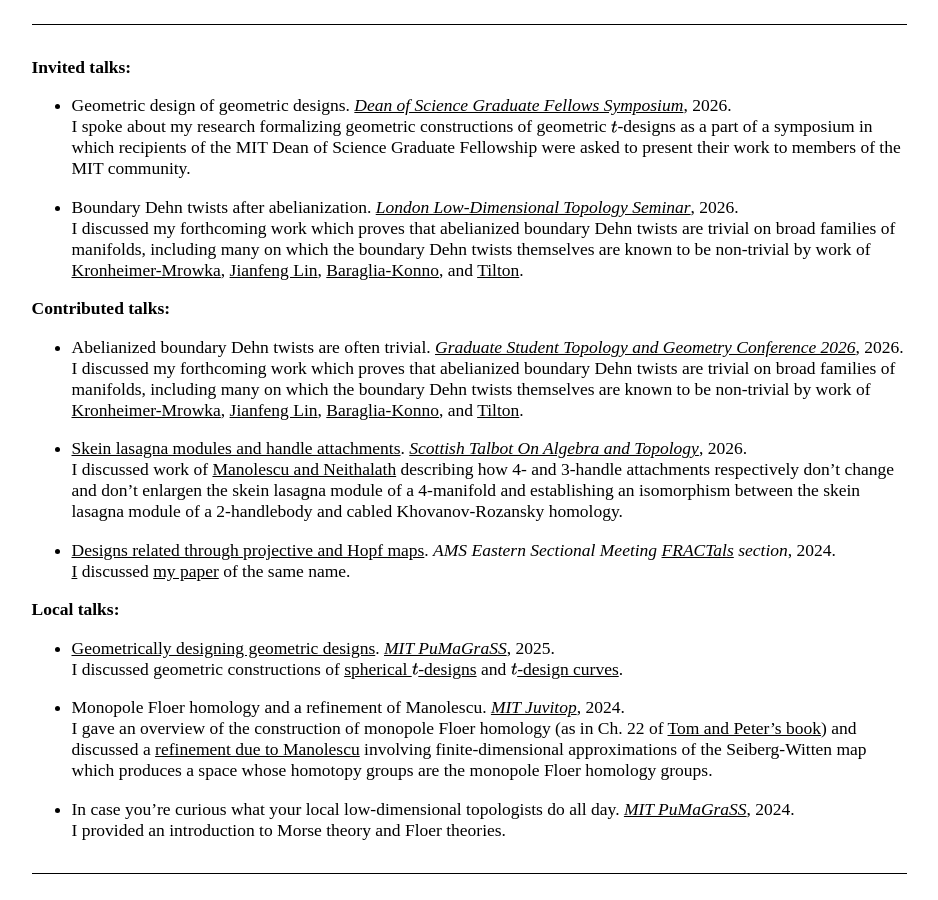
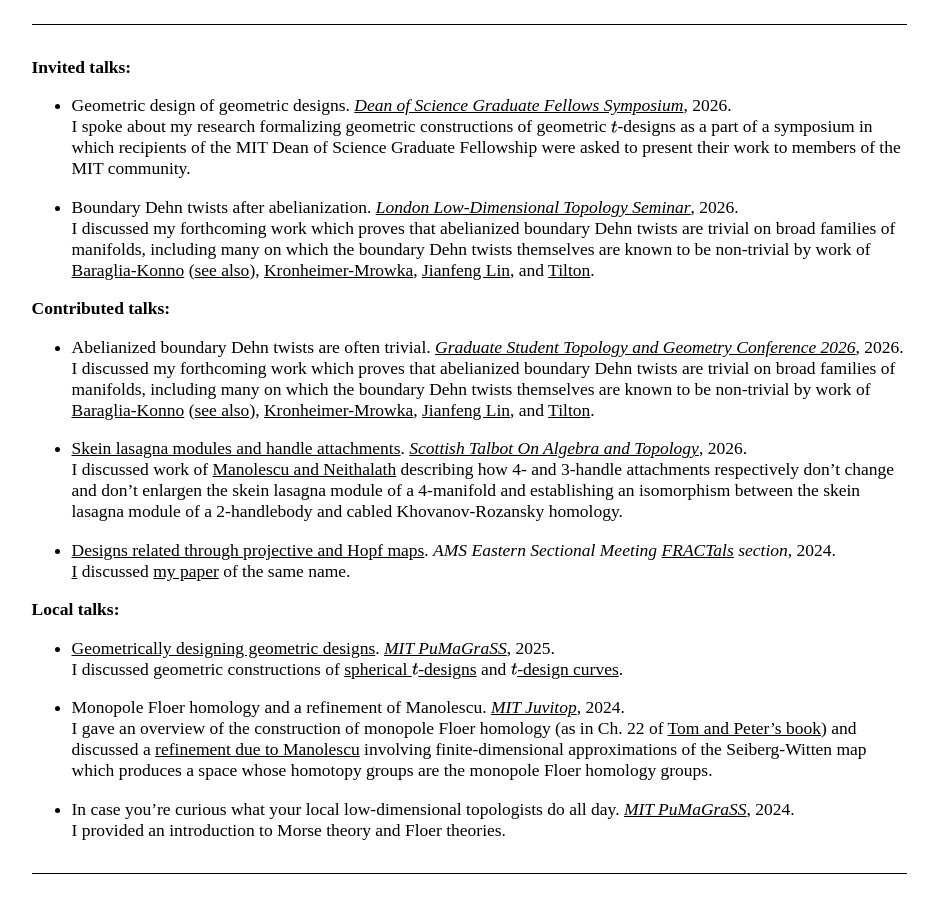
Before and after one commit to AyodejiLindblad/AyodejiLindblad.github.io, a Jekyll site: the page built from index.md, in a window 1280 px wide and 900 px high, scrolled down 1514 px. Shown: the whole window, without its empty margins (171-1109 px from the left). Built offline with Jekyll 4.4.1, drawn with Linux system fonts in a browser that asks for light colours; some web fonts are replaced.

Commit message:
see also

```diff
--- a/index.md
+++ b/index.md
@@ -80,12 +80,12 @@ Joint with [Enrico Colón](https://www.math.harvard.edu/people/colon-enrico/), [
     I spoke about my research formalizing geometric constructions of geometric $t$-designs as a part of a symposium in which recipients of the MIT Dean of Science Graduate Fellowship were asked to present their work to members of the MIT community.
 
 * Boundary Dehn twists after abelianization. *[London Low-Dimensional Topology Seminar](https://sites.google.com/view/londonlowdimensionaltopology)*, 2026.
-    I discussed my forthcoming work which proves that abelianized boundary Dehn twists are trivial on broad families of manifolds, including many on which the boundary Dehn twists themselves are known to be non-trivial by work of [Kronheimer-Mrowka](https://archive.intlpress.com/site/pub/files/_fulltext/journals/mrl/2020/0027/0006/MRL-2020-0027-0006-a008.pdf), [Jianfeng Lin](https://msp.org/gt/2023/27-5/gt-v27-n5-p07-s.pdf), [Baraglia-Konno](https://arxiv.org/abs/2412.14398), and [Tilton](https://arxiv.org/abs/2511.16804).
+    I discussed my forthcoming work which proves that abelianized boundary Dehn twists are trivial on broad families of manifolds, including many on which the boundary Dehn twists themselves are known to be non-trivial by work of [Baraglia-Konno](https://londmathsoc.onlinelibrary.wiley.com/doi/full/10.1112/topo.12229) ([see also](https://arxiv.org/abs/2412.14398)), [Kronheimer-Mrowka](https://archive.intlpress.com/site/pub/files/_fulltext/journals/mrl/2020/0027/0006/MRL-2020-0027-0006-a008.pdf), [Jianfeng Lin](https://msp.org/gt/2023/27-5/gt-v27-n5-p07-s.pdf), and [Tilton](https://arxiv.org/abs/2511.16804).
 
 **Contributed talks:**
 
 * Abelianized boundary Dehn twists are often trivial. *[Graduate Student Topology and Geometry Conference 2026](https://sites.google.com/view/londonlowdimensionaltopology)*, 2026.
-    I discussed my forthcoming work which proves that abelianized boundary Dehn twists are trivial on broad families of manifolds, including many on which the boundary Dehn twists themselves are known to be non-trivial by work of [Kronheimer-Mrowka](https://archive.intlpress.com/site/pub/files/_fulltext/journals/mrl/2020/0027/0006/MRL-2020-0027-0006-a008.pdf), [Jianfeng Lin](https://msp.org/gt/2023/27-5/gt-v27-n5-p07-s.pdf), [Baraglia-Konno](https://arxiv.org/abs/2412.14398), and [Tilton](https://arxiv.org/abs/2511.16804).
+    I discussed my forthcoming work which proves that abelianized boundary Dehn twists are trivial on broad families of manifolds, including many on which the boundary Dehn twists themselves are known to be non-trivial by work of [Baraglia-Konno](https://londmathsoc.onlinelibrary.wiley.com/doi/full/10.1112/topo.12229) ([see also](https://arxiv.org/abs/2412.14398)), [Kronheimer-Mrowka](https://archive.intlpress.com/site/pub/files/_fulltext/journals/mrl/2020/0027/0006/MRL-2020-0027-0006-a008.pdf), [Jianfeng Lin](https://msp.org/gt/2023/27-5/gt-v27-n5-p07-s.pdf), and [Tilton](https://arxiv.org/abs/2511.16804).
 
 * [Skein lasagna modules and handle attachments](talks/Skein-lasagna-modules-and-handle-attachments.pdf). *[Scottish Talbot On Algebra and Topology](https://sites.google.com/view/stoat-workshop/home)*, 2026.
     I discussed work of [Manolescu and Neithalath](https://www.degruyterbrill.com/document/doi/10.1515/crelle-2022-0021/html?lang=en&srsltid=AfmBOoqxU5Qjqk2STSb85QQrpKWQh0vum4-dj8cIoxs9kUAX-qHu2Zjn) describing how 4- and 3-handle attachments respectively don't change and don't enlargen the skein lasagna module of a 4-manifold and establishing an isomorphism between the skein lasagna module of a 2-handlebody and cabled Khovanov-Rozansky homology.
```
